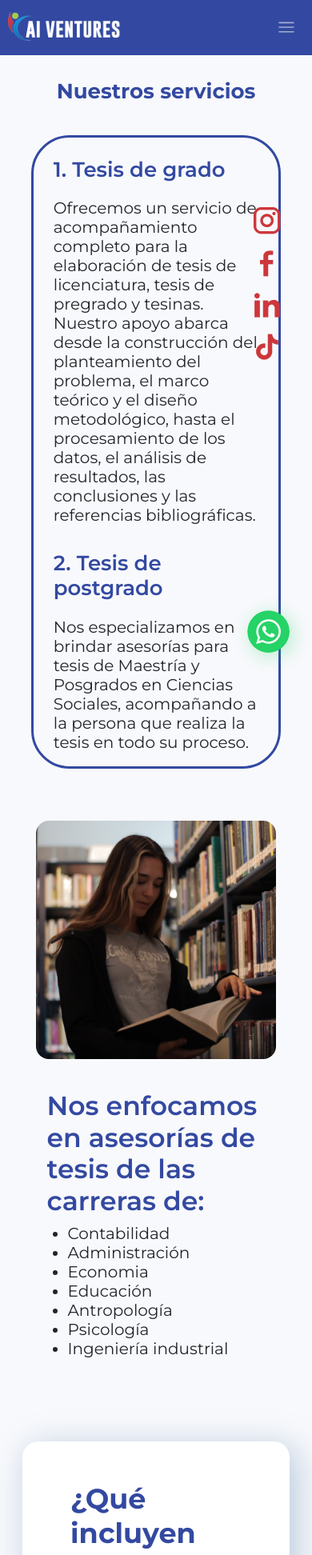
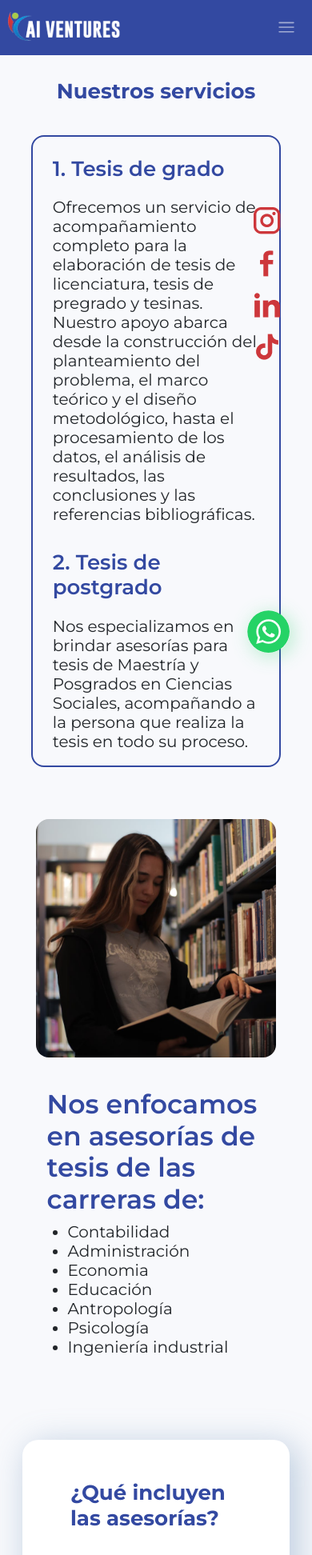
Before and after one commit to justinait/cai-ventures2, a React (Vite) app: page /services in a window 390 px wide. Shown: the top 1944 px of the page at 80% size. Built offline with nearby package versions, Linux system fonts and the light colour scheme.

Commit message:
final changes home

```diff
--- a/src/components/CardService/Service2.css
+++ b/src/components/CardService/Service2.css
@@ -99,3 +99,19 @@
     background-color: #FF5963 !important;
     border: none !important;
 }
+
+
+@media screen and (max-width: 768px){
+    .subtitleServiceDos {
+        text-align: center;
+    }
+    .tituloSecDos {
+        font-size: 26px;
+    }
+    .containerTextService {
+        width: 95vw;
+    }
+    .serviceButtons {
+        width: 100%;
+    }
+}
--- a/src/page/Services/services.css
+++ b/src/page/Services/services.css
@@ -87,7 +87,9 @@ i {
         text-align: left;
         padding: 5px 15px;
         margin: 3rem;
-        border: 3px solid var(--colors-main-friendly-blue, #3349A1)
+        border-radius: var(--border-radius-border-radius-sm, 16px);
+        border: 2px solid var(--colors-main-friendly-blue, #3349A1);
+
     }
     .carrerasText{
         width: 90vw;
```
